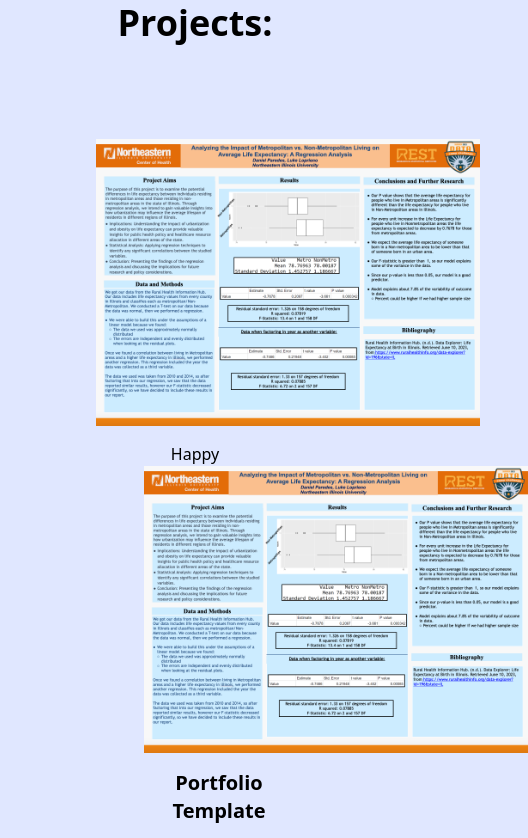
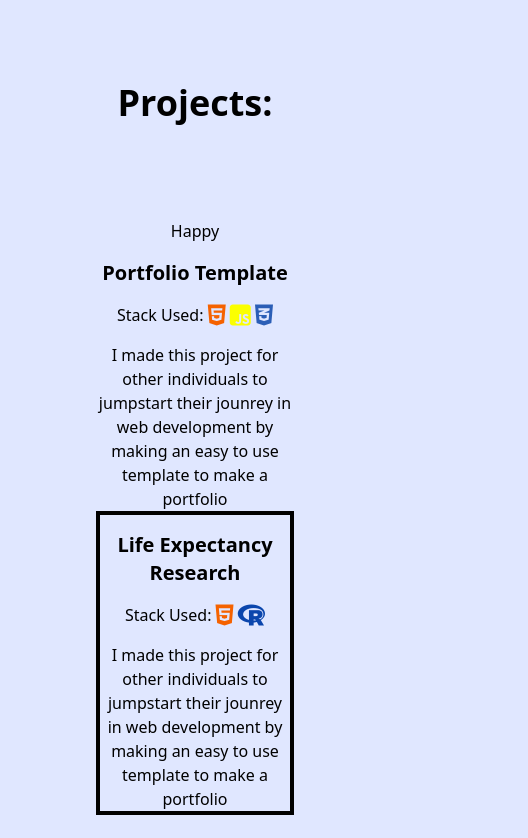
Before and after one commit to iiweby/Main-Portfolio, a website: page index.html in a window 390 px wide. Shown: the part 1705-2543 px from the top of the page, 528 px wide, since content can reach past the window. Drawn offline with Linux system fonts and the light colour scheme; a web font is replaced by a local one.

Commit message:
Fixed bug on mobile screen on projects page

```diff
--- a/index.html
+++ b/index.html
@@ -85,7 +85,7 @@
                 <h1 class="text-center text-4xl font-bold">About Me</h1>
 
                     <div class="flex flex-row">
-                        <div class="leading-loose text-center font-Montserrat text-xl md:text-left md:pr-24">
+                        <div class="leading-loose font-Montserrat text-xl text-center md:pr-24">
                          <p>
                             I am Daniel Paredes, an aspiring software engineer with a deep passion for technology and a love for exploring new horizons. At the age of 14, I built my first desktop computer, igniting my fascination with the world of technology. Traveling has also become an integral part of my life, shaping my open-mindedness and problem-solving approach.
                          </p>
@@ -111,25 +111,25 @@
 
         </div>
     </section>
-    <!-- Features Section-->
+    <!-- Projects Section-->
     <section id="projects">
         <!-- Flex Container -->
-        <div class="containter flex flex-col px-24 mx-auto mt-32 space-y-12 ">
+        <div class="containter flex flex-col px-24 mx-auto mt-52 space-y-12 md:mt-32">
             <!-- Projects -->
             <div class="space-y-24">
                 <h2 class="text-4xl font-bold text-center">
                     Projects:
                 </h2>
-                 <div class="space-x-12 mx-auto md:flex flex-row">
+                 <div class="mx-auto md:flex flex-row">
                     <!-- Data Science Project -->
-                    <div>
-                        <img class="max-w-sm" src="img/Projectboard.png" alt="Projectboard Picture">
+                    <div class="">
+                        <img class="hidden md:block max-w-sm" src="img/Projectboard.png" alt="Projectboard Picture">
                          <p class="mt-4 text-center text-darkGreyishBlue">
                          Happy</p>
                      </div>
                      <div>
                         <!-- Portfolio Template -->
-                        <img class="max-w-sm" src="img/Projectboard.png" alt="Projectboard Picture">
+                        <img class="hidden md:block max-w-sm" src="img/Projectboard.png" alt="Projectboard Picture">
                          <p class="mt-4 text-center text-xl font-bold text-darkGreyishBlue">
                          Portfolio Template</p>
                          <p class="mt-4 text-center">
@@ -137,10 +137,14 @@
                          </p>
                          <p class="mt-4 text-center"> I made this project for other individuals to jumpstart their jounrey in web development by making an easy to use template to make a portfolio</p>
                      </div>
-                     <div>
-                        <img class="max-w-sm" src="img/Projectboard.png" alt="Projectboard Picture">
-                         <p class="mt-4 text-center text-darkGreyishBlue">
+                     <div class="border-4 border-black border-solid">
+                        <img class="hidden md:block max-w-sm" src="img/Projectboard.png" alt="Projectboard Picture">
+                         <p class="mt-4 text-center text-xl font-bold text-darkGreyishBlue">
                          Life Expectancy Research</p>
+                         <p class="mt-4 text-center">
+                            Stack Used:     <i class="fa-brands fa-xl fa-html5" style="color: #f56200;"></i>     <i class="fa-brands fa-r-project fa-xl" style="color: #0b46ad;"></i>
+                         </p>
+                         <p class="mt-4 text-center"> I made this project for other individuals to jumpstart their jounrey in web development by making an easy to use template to make a portfolio</p>
                      </div>
 
                 </div>
@@ -155,7 +159,7 @@
                 <p class="font-belanosima text-4xl text-center mb-4">Resume:</p>
                 <!-- Resume Pic/Download -->
                 <div class="flex justify-center">
-                    <img src="img/Resume.jpg" alt="Resume" class="max-w-sm">
+                    <img src="img/Resume.jpg" alt="Resume" class="border-2 border-black max-w-sm">
 
                 </div>
             </div>
```
Also changed, not shown: css/main.css.
